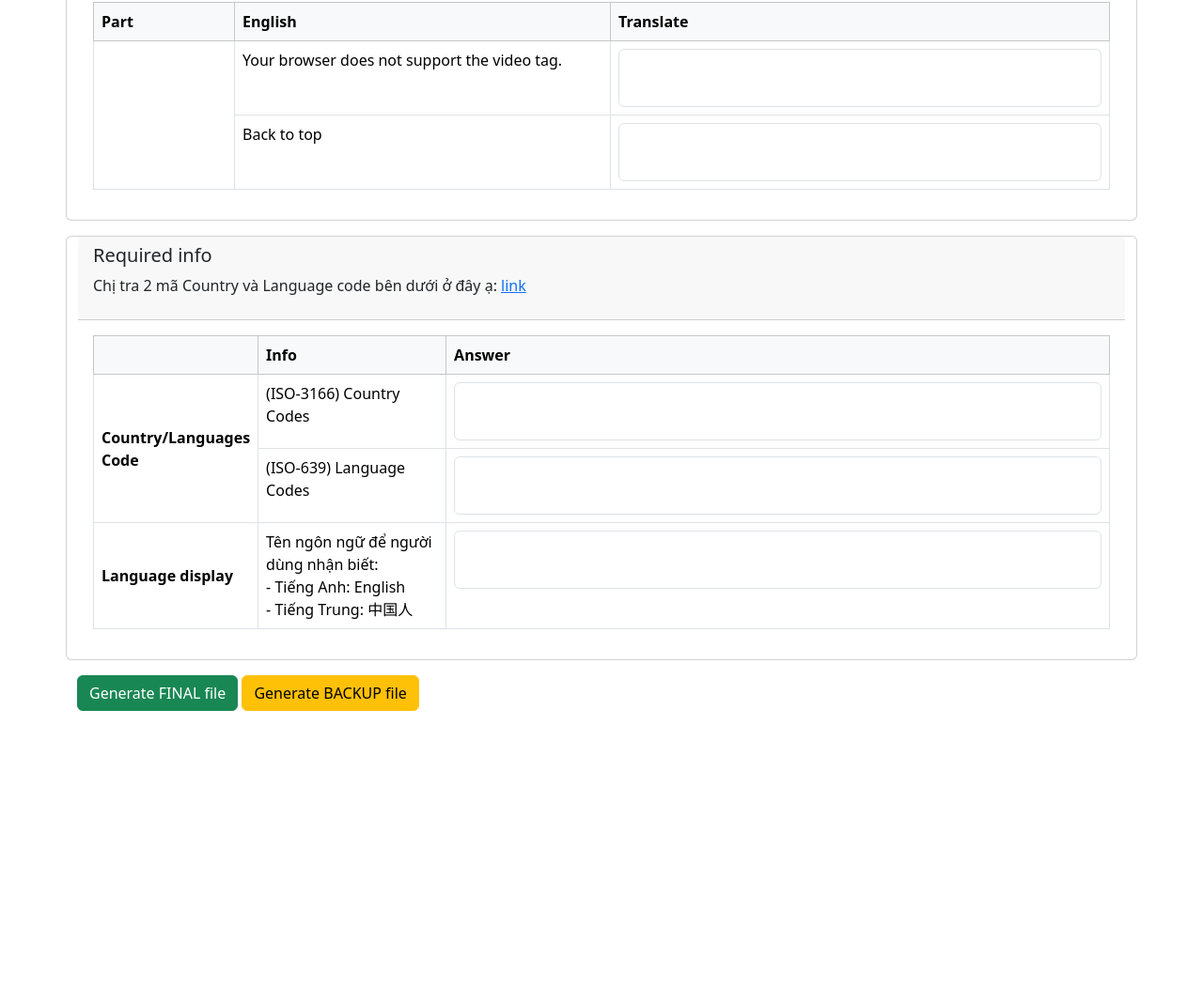
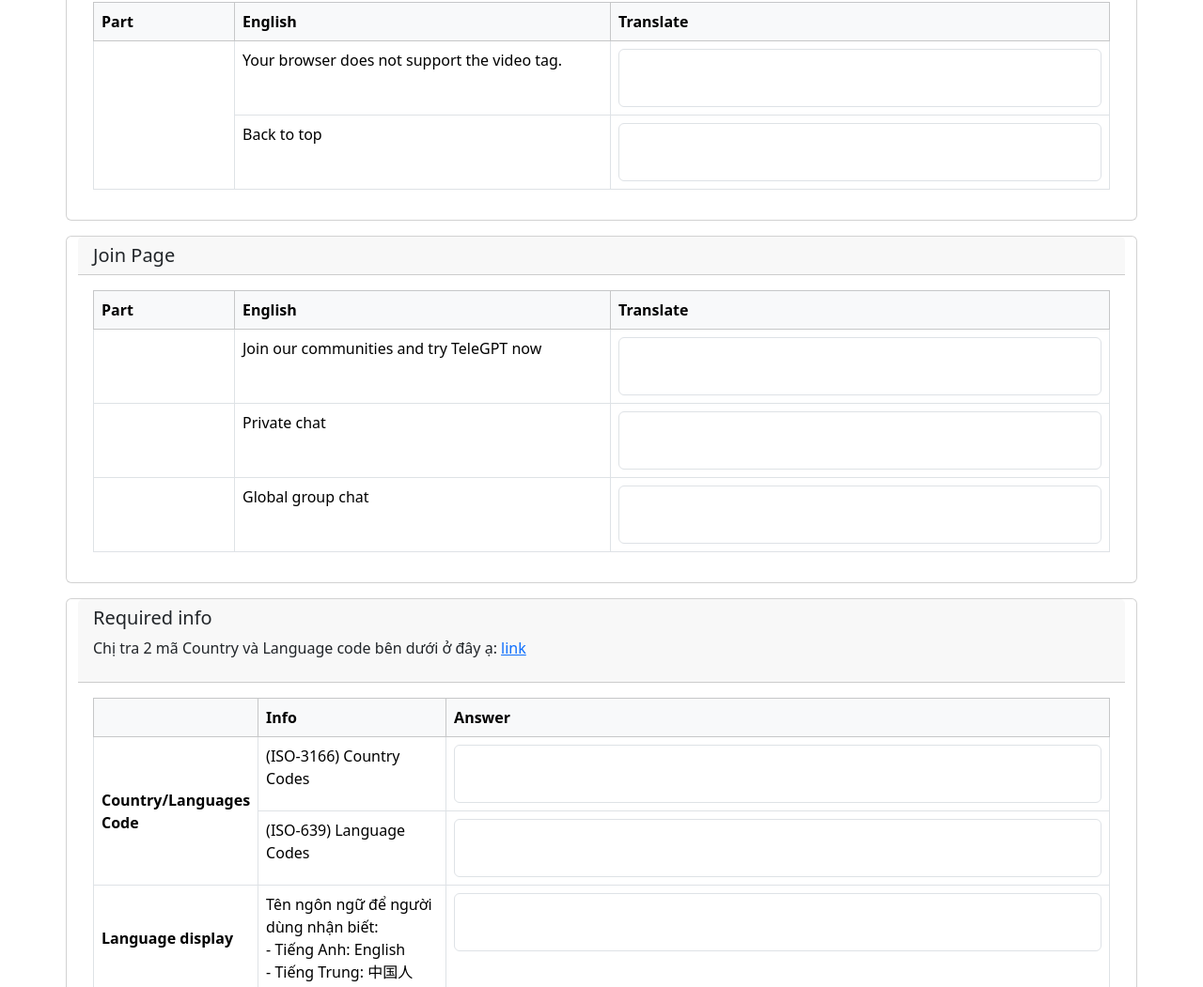
Before and after one commit to VinhTruong2001/language-file-generator, a plain HTML site: page index.html in a window 1280 px wide. Shown: the part 9476-10527 px from the top of the page at 94% size. Before the commit the page ends 10257 px from the top, so only its background shows below. Drawn offline with nearby package versions, Linux system fonts and the light colour scheme.

Commit message:
add join page script

```diff
--- a/index.html
+++ b/index.html
@@ -1233,6 +1233,68 @@ hi@telegpt.guru</textarea
         </div>
         <!-- end Warnings -->
 
+        <!-- Join Page
+        ================================================== -->
+        <div class="card mb-3">
+          <h5 class="card-header">Join Page</h5>
+          <div class="card-body">
+            <table class="table table-bordered">
+              <thead class="table-light">
+                <tr>
+                  <th style="width: 150px">Part</th>
+                  <th style="width: 400px">English</th>
+                  <th>Translate</th>
+                </tr>
+              </thead>
+              <tbody>
+                <!-- Intro -->
+                <tr>
+                  <td class="fw-bold align-middle"></td>
+                  <td>Join our communities and try TeleGPT now</td>
+                  <td>
+                    <textarea
+                      type="text"
+                      class="form-control one-line"
+                      autocomplete="false"
+                    ></textarea>
+                  </td>
+                </tr>
+
+                <!-- Tri Ton -->
+                <tr>
+                  <td class="fw-bold align-middle"></td>
+                  <td>
+                    Private chat
+                  </td>
+                  <td>
+                    <textarea
+                      type="text"
+                      class="form-control one-line"
+                      autocomplete="false"
+                    ></textarea>
+                  </td>
+                </tr>
+
+                <!-- Tri Ton -->
+                <tr>
+                  <td class="fw-bold align-middle"></td>
+                  <td>
+                    Global group chat
+                  </td>
+                  <td>
+                    <textarea
+                      type="text"
+                      class="form-control one-line"
+                      autocomplete="false"
+                    ></textarea>
+                  </td>
+                </tr>
+              </tbody>
+            </table>
+          </div>
+        </div>
+        <!-- end Join page -->
+
         <!-- Required info
         ================================================== -->
         <div class="card mb-3">
--- a/script.js
+++ b/script.js
@@ -6,9 +6,9 @@ const generateFile = (isBackup=false) => {
 
     let fileContent = `${temp}{
         locale: {
-            code: "{74}",
-            iso: "{75}",
-            name: "{76}"
+            code: "{77}",
+            iso: "{78}",
+            name: "{79}"
         },
         setup: {
             nav: {
@@ -172,15 +172,22 @@ const generateFile = (isBackup=false) => {
             warnings: {
                 videoTag: "{72}",
                 backToTop: "{73}",
+            },
+            join: {
+                introHeader: "{74}",
+                private: "{75}",
+                global: "{76}"
             }
         }
     }`
 
+
+
     const allTransScripts = document.querySelectorAll("textarea")
 
-    if (isBackup && allTransScripts[74].value.trim() == '') {
+    if (isBackup && allTransScripts[77].value.trim() == '') {
         alert("Để tạo file backup cần điền Language code")
-         allTransScripts[74].classList.add('border', 'border-danger')
+         allTransScripts[77].classList.add('border', 'border-danger')
             const y = allTransScripts[i].getBoundingClientRect().top + window.scrollY - 20;
             window.scroll({
                 top: y,
@@ -211,7 +218,7 @@ const generateFile = (isBackup=false) => {
         }
     }
 
-    const fileName = `${allTransScripts[74].value}-${isBackup ? '_not_done' : ''}.js`;
+    const fileName = `${allTransScripts[77].value}-${isBackup ? '_not_done' : ''}.js`;
     const element = document.createElement("a");
     element.setAttribute("href", "data:text/plain;charset=utf-8," + encodeURIComponent(fileContent));
     element.setAttribute("download", fileName);
```
Also changed, not shown: 2 other files.
